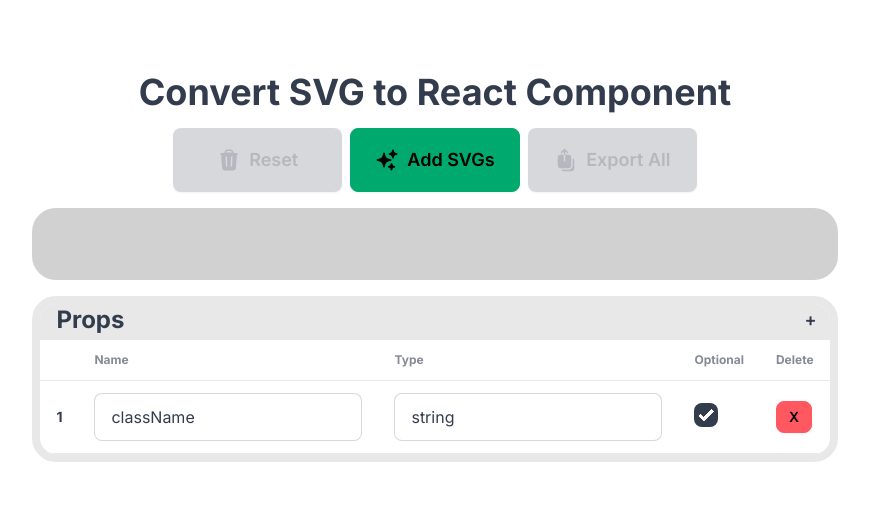
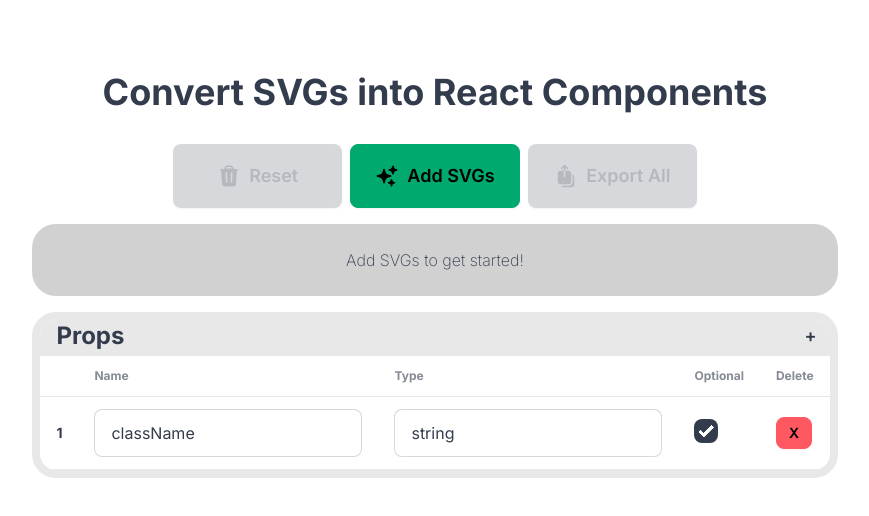
Before and after one commit to maxhimmel/svg-to-react-component, a Next.js app: page / in a window 1280 px wide. Shown: the top 516 px of the page, without its empty margins (205-1074 px from the left). Built offline with nearby package versions, Linux system fonts and the light colour scheme.

Commit message:
minor UX styling

```diff
--- a/src/app/page.tsx
+++ b/src/app/page.tsx
@@ -13,8 +13,8 @@ export default function Home() {
     <main className="pt-14">
       <div className="hero">
         <div className="hero-content flex flex-col">
-          <span className="text-4xl font-bold">
-            Convert SVG to React Component
+          <span className="text-4xl font-bold mb-4">
+            Convert SVGs into React Components
           </span>
 
           <div className="grid grid-flow-col auto-cols-fr gap-2">
@@ -79,7 +79,11 @@ export default function Home() {
           </div>
 
           <div className="w-full flex flex-col gap-2 bg-base-300 p-4 rounded-3xl">
-            {files.length === 0 && <div className="h-10 skeleton" />}
+            {files.length === 0 && (
+              <div className="h-10 skeleton text-center content-center font-extralight">
+                Add SVGs to get started!
+              </div>
+            )}
 
             {files.map((file, idx) => (
               <FilePreview
```
